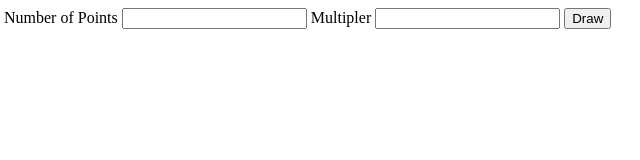
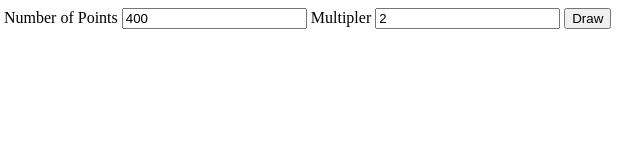
Before and after one commit to ali-raheem/MAOC, a plain HTML site: page index.htm in a window 1280 px wide. Shown: the full height of the page, 4-644 px from the left. Drawn offline with Linux system fonts and the light colour scheme.

Commit message:
Added initial values defaults

```diff
--- a/index.htm
+++ b/index.htm
@@ -13,8 +13,8 @@ function callMaoc() {
 </head>
 <body>
 <div>
-Number of Points <input type='text' id='numPoints'/>
-Multipler <input type='text' id='multipler'/>
+Number of Points <input type='text' id='numPoints' value='400'/>
+Multipler <input type='text' id='multipler' value='2'/>
 <input type='submit' onClick='callMaoc()' value='Draw'/>
 </div>
 <canvas id='maoc-canvas'></canvas>
```
